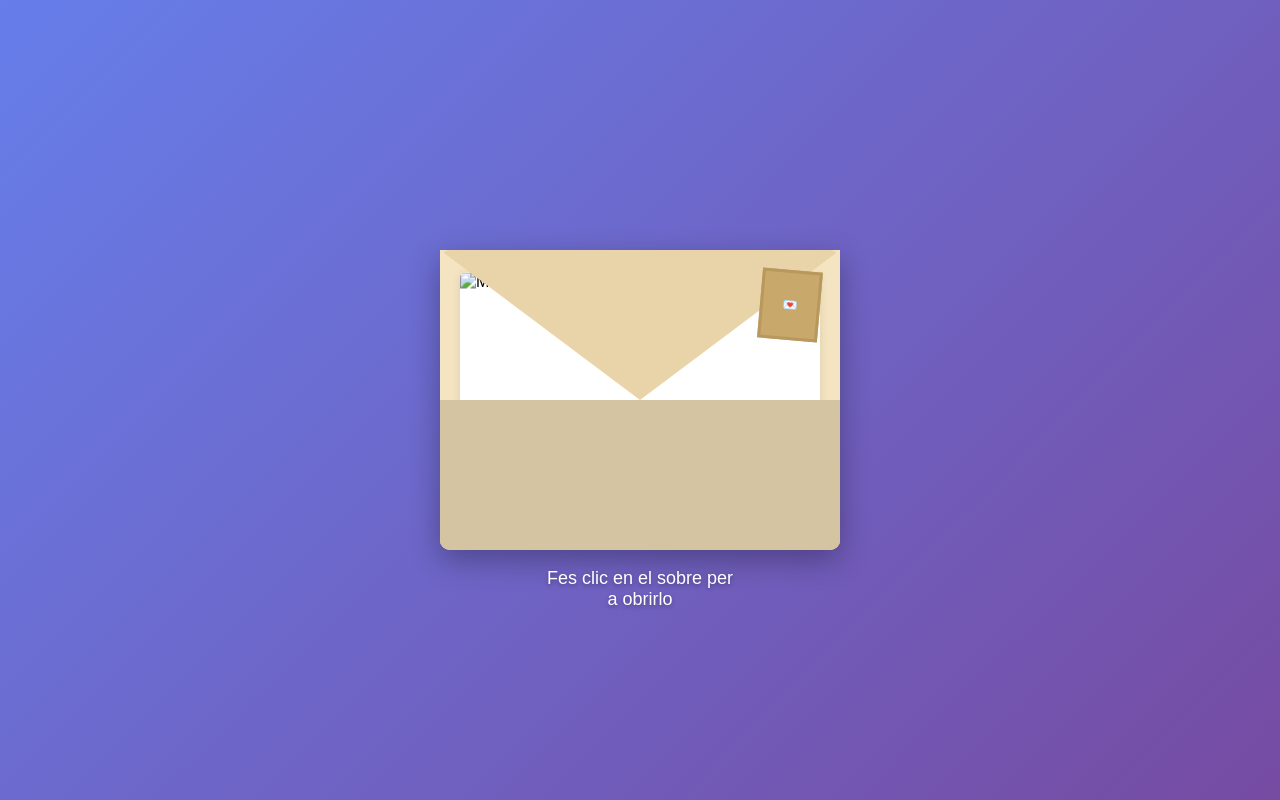
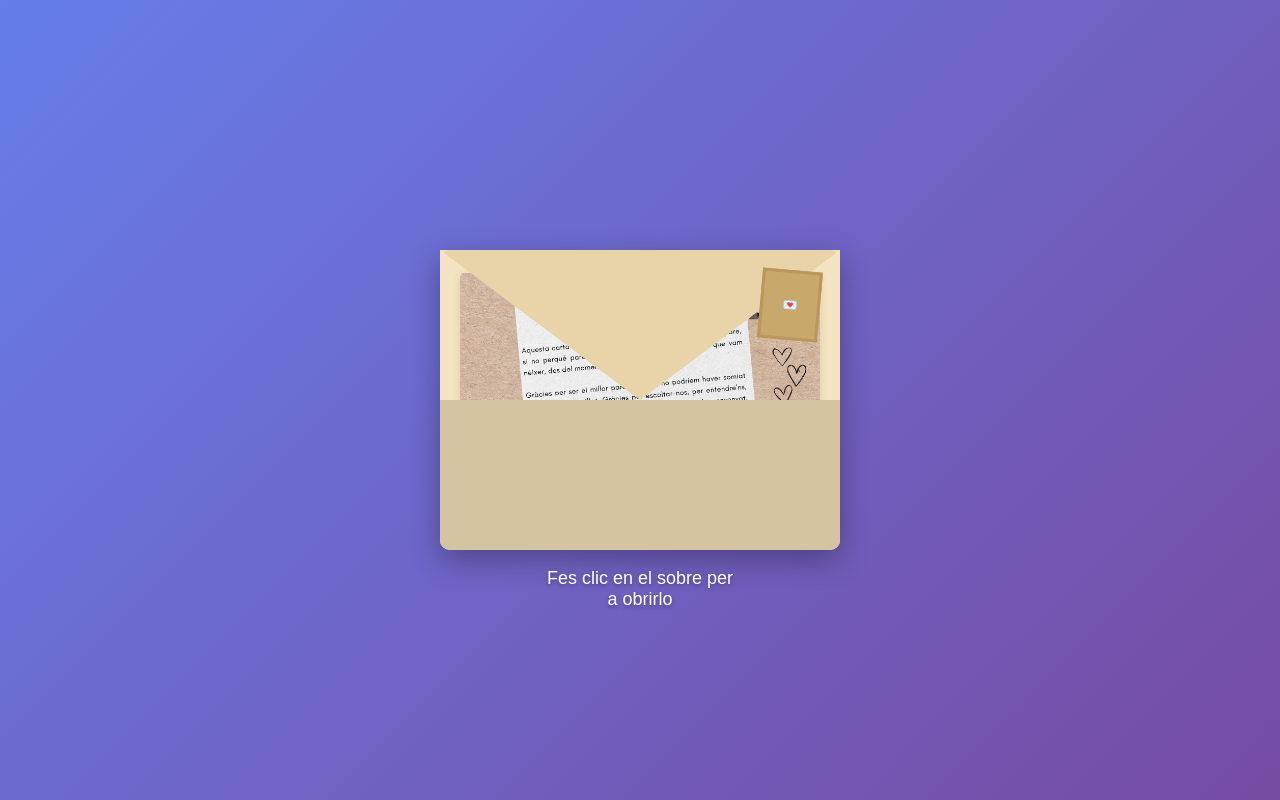
Before and after one commit to albabeckett/dia-del-pare, a plain HTML site: page index.html in a window 1280 px wide. Drawn offline with Linux system fonts and the light colour scheme.

Commit message:
Update index.html

```diff
--- a/index.html
+++ b/index.html
@@ -157,7 +157,7 @@
             <div class="stamp">💌</div>
             <div class="letter">
                 <!-- CAMBIA ESTA URL POR TU IMAGEN -->
-                <img src="images/felicitacio.jpg" alt="Moltes felicitats">
+                <img src="felicitacio.jpg" alt="Moltes felicitats">
             </div>
         </div>
         <div class="instruction">Fes clic en el sobre per a obrirlo</div>
```
